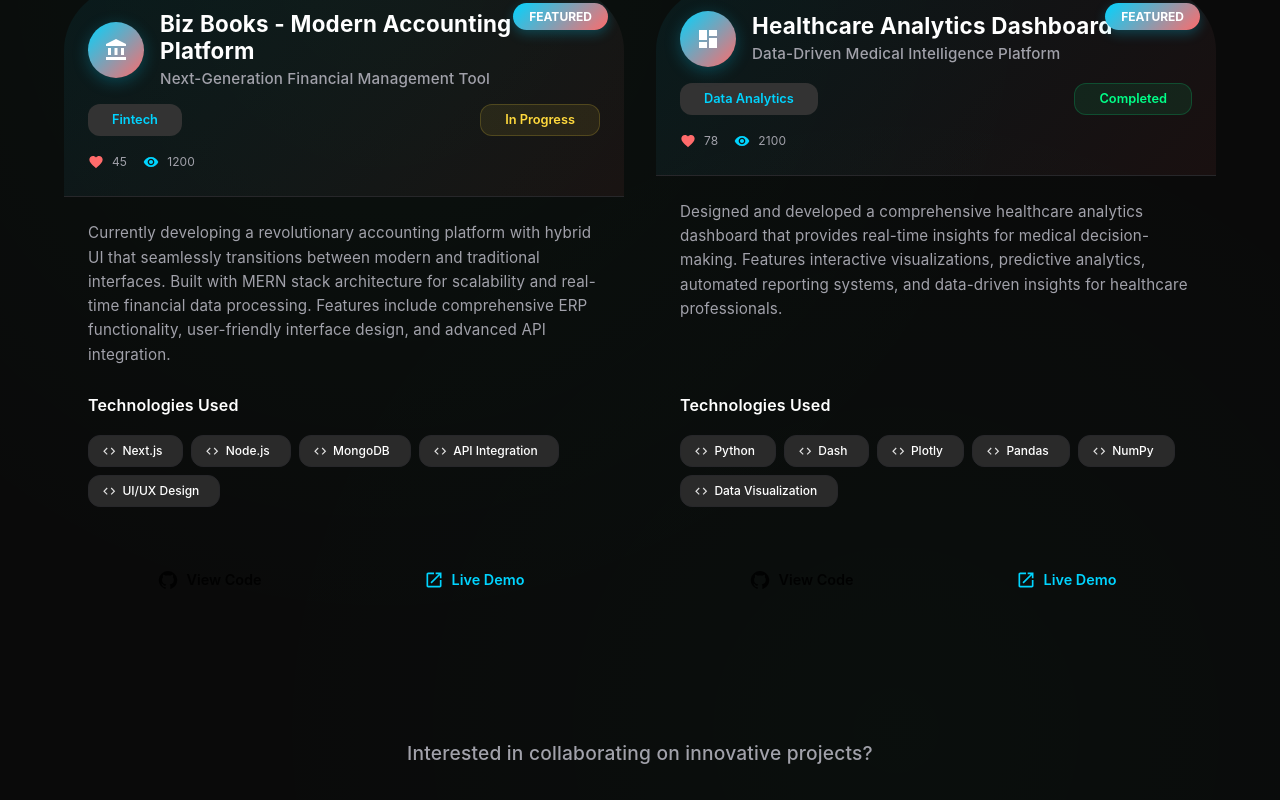
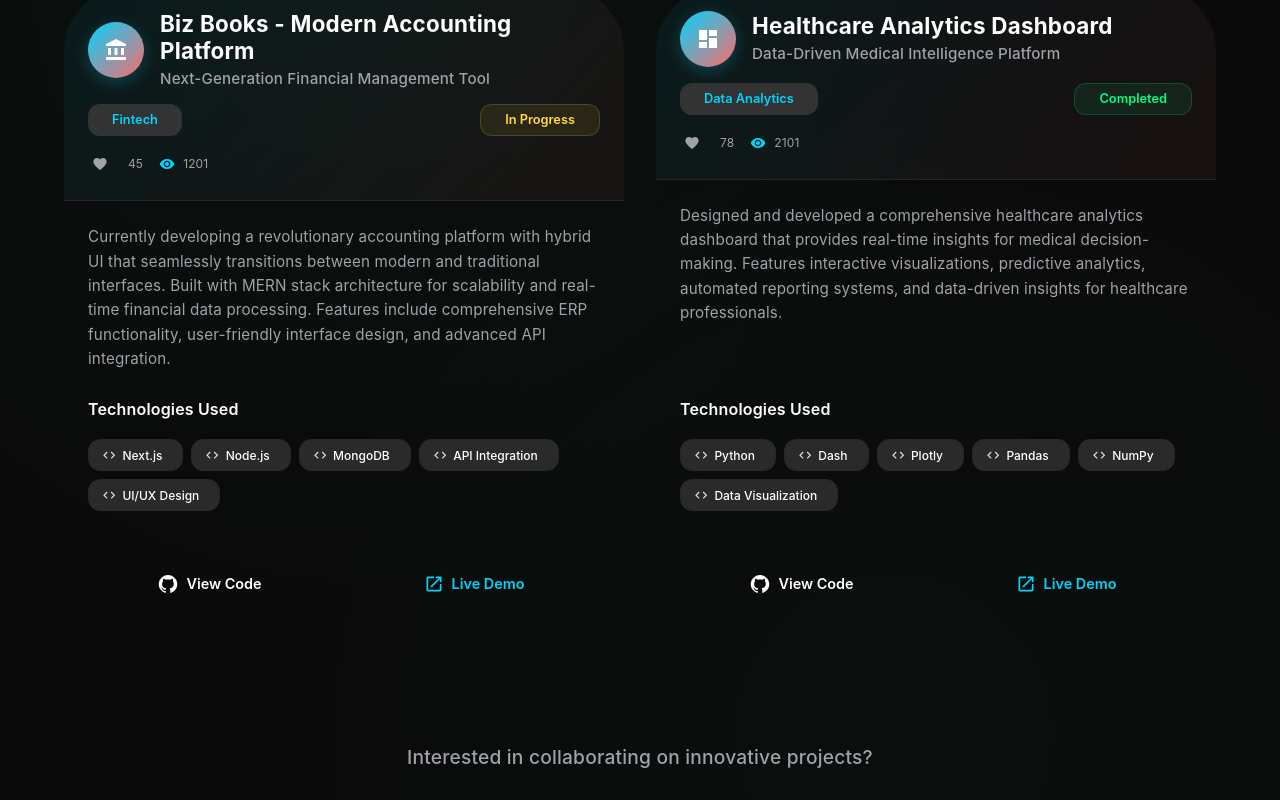
Before and after one commit to Shreenevikha/Portfolio, a React (Create React App) app: page / in a window 1280 px wide. Shown: the part 3760-4560 px from the top of the page. Built offline with nearby package versions, Linux system fonts and the light colour scheme.

Commit message:
projects

```diff
--- a/src/components/pages/Projects.js
+++ b/src/components/pages/Projects.js
@@ -1,4 +1,4 @@
-import React, { useState } from 'react';
+import React, { useState, useEffect } from 'react';
 import {
   Box,
   Container,
@@ -39,6 +39,7 @@ import { motion } from 'framer-motion';
 
 const projects = [
   {
+    id: 'bizbooks',
     title: 'Biz Books - Modern Accounting Platform',
     subtitle: 'Next-Generation Financial Management Tool',
     tech: ['Next.js', 'Node.js', 'MongoDB', 'API Integration', 'UI/UX Design'],
@@ -51,9 +52,10 @@ const projects = [
     demo: 'https://bizbooks-demo.com',
     likes: 45,
     views: 1200,
-    featured: true,
+    featured: false,
   },
   {
+    id: 'healthcare-dashboard',
     title: 'Healthcare Analytics Dashboard',
     subtitle: 'Data-Driven Medical Intelligence Platform',
     tech: ['Python', 'Dash', 'Plotly', 'Pandas', 'NumPy', 'Data Visualization'],
@@ -66,10 +68,8 @@ const projects = [
     demo: 'https://healthcare-demo.com',
     likes: 78,
     views: 2100,
-    featured: true,
+    featured: false,
   },
-
-
 ];
 
 const getStatusColor = (status, theme) => {
@@ -85,10 +85,97 @@ const getStatusColor = (status, theme) => {
   }
 };
 
+// LocalStorage utility functions
+const getProjectStats = (projectId) => {
+  try {
+    const stats = localStorage.getItem(`project_${projectId}_stats`);
+    return stats ? JSON.parse(stats) : null;
+  } catch (error) {
+    console.error('Error reading project stats from localStorage:', error);
+    return null;
+  }
+};
+
+const updateProjectStats = (projectId, updates) => {
+  try {
+    const existingStats = getProjectStats(projectId) || {};
+    const newStats = { ...existingStats, ...updates };
+    localStorage.setItem(`project_${projectId}_stats`, JSON.stringify(newStats));
+    return newStats;
+  } catch (error) {
+    console.error('Error updating project stats in localStorage:', error);
+    return null;
+  }
+};
+
+const incrementViews = (projectId) => {
+  const currentStats = getProjectStats(projectId) || {};
+  const currentViews = currentStats.views || 0;
+  return updateProjectStats(projectId, { views: currentViews + 1 });
+};
+
+const toggleLike = (projectId) => {
+  const currentStats = getProjectStats(projectId) || {};
+  const currentLikes = currentStats.likes || 0;
+  const isLiked = currentStats.isLiked || false;
+
+  const newLikes = isLiked ? currentLikes - 1 : currentLikes + 1;
+  return updateProjectStats(projectId, {
+    likes: newLikes,
+    isLiked: !isLiked
+  });
+};
+
 const Projects = () => {
   const theme = useTheme();
   const isMobile = useMediaQuery(theme.breakpoints.down('md'));
   const [hoveredProject, setHoveredProject] = useState(null);
+  const [projectStats, setProjectStats] = useState({});
+
+  // Load project stats from localStorage on component mount
+  useEffect(() => {
+    const loadProjectStats = () => {
+      const stats = {};
+      projects.forEach(project => {
+        const projectStats = getProjectStats(project.id);
+        if (projectStats) {
+          stats[project.id] = projectStats;
+        } else {
+          // Initialize with default values if not in localStorage
+          stats[project.id] = {
+            likes: project.likes,
+            views: project.views,
+            isLiked: false
+          };
+          updateProjectStats(project.id, stats[project.id]);
+        }
+      });
+      setProjectStats(stats);
+    };
+
+    loadProjectStats();
+  }, []);
+
+  // Increment views when component mounts (simulate view)
+  useEffect(() => {
+    projects.forEach(project => {
+      incrementViews(project.id);
+    });
+  }, []);
+
+  const handleLikeClick = (projectId) => {
+    const updatedStats = toggleLike(projectId);
+    if (updatedStats) {
+      setProjectStats(prev => ({
+        ...prev,
+        [projectId]: updatedStats
+      }));
+    }
+  };
+
+  const getProjectStatsForDisplay = (projectId) => {
+    return projectStats[projectId] || { likes: 0, views: 0, isLiked: false };
+  };
 
   return (
     <Box
@@ -177,7 +264,9 @@ const Projects = () => {
 
         {/* Projects Grid */}
         <Grid container spacing={4} sx={{ alignItems: 'stretch' }}>
-          {projects.map((project, index) => (
+          {projects.map((project, index) => {
+            const stats = getProjectStatsForDisplay(project.id);
+            return (
               <Grid item xs={12} lg={6} key={index} sx={{ display: 'flex' }}>
                 <motion.div
                   initial={{ opacity: 0, y: 50 }}
@@ -309,16 +398,31 @@ const Projects = () => {
 
                       {/* Stats */}
                       <Stack direction="row" spacing={2} sx={{ mt: 2 }}>
+                        <Tooltip title={stats.isLiked ? "Unlike" : "Like"}>
+                          <IconButton
+                            onClick={() => handleLikeClick(project.id)}
+                            sx={{
+                              p: 0.5,
+                              color: stats.isLiked ? theme.palette.secondary.main : theme.palette.text.secondary,
+                              '&:hover': {
+                                color: theme.palette.secondary.main,
+                                transform: 'scale(1.1)'
+                              },
+                              transition: 'all 0.2s ease'
+                            }}
+                          >
+                            <Favorite sx={{ fontSize: '1rem' }} />
+                          </IconButton>
+                        </Tooltip>
                         <Stack direction="row" spacing={1} alignItems="center">
-                        <Favorite sx={{ fontSize: '1rem', color: theme.palette.secondary.main }} />
                           <Typography variant="caption" sx={{ color: theme.palette.text.secondary }}>
-                          {project.likes}
+                            {stats.likes}
                           </Typography>
                         </Stack>
                         <Stack direction="row" spacing={1} alignItems="center">
                           <Visibility sx={{ fontSize: '1rem', color: theme.palette.primary.main }} />
                           <Typography variant="caption" sx={{ color: theme.palette.text.secondary }}>
-                          {project.views}
+                            {stats.views}
                           </Typography>
                         </Stack>
                       </Stack>
@@ -393,10 +497,18 @@ const Projects = () => {
                             fontWeight: 600,
                             fontSize: '0.9rem',
                             background: `linear-gradient(135deg, ${theme.palette.primary.main} 0%, ${theme.palette.secondary.main} 100%)`,
+                            color: theme.palette.mode === 'dark' ? '#ffffff' : '#000000',
+                            border: `2px solid ${theme.palette.primary.main}`,
                             '&:hover': {
                               background: `linear-gradient(135deg, ${theme.palette.primary.dark} 0%, ${theme.palette.secondary.dark} 100%)`,
+                              color: theme.palette.mode === 'dark' ? '#ffffff' : '#000000',
                               transform: 'translateY(-1px)',
-                            boxShadow: `0 6px 20px ${theme.palette.primary.main}30`
+                              boxShadow: `0 6px 20px ${theme.palette.primary.main}30`,
+                              borderColor: theme.palette.primary.dark
+                            },
+                            '&:active': {
+                              transform: 'translateY(0)',
+                              boxShadow: `0 4px 12px ${theme.palette.primary.main}20`
                             }
                           }}
                         >
@@ -429,7 +541,8 @@ const Projects = () => {
                   </Card>
                 </motion.div>
               </Grid>
-          ))}
+            );
+          })}
         </Grid>
 
         {/* Call to Action */}
```
Lines whose indentation alone changed are shown as unchanged.
